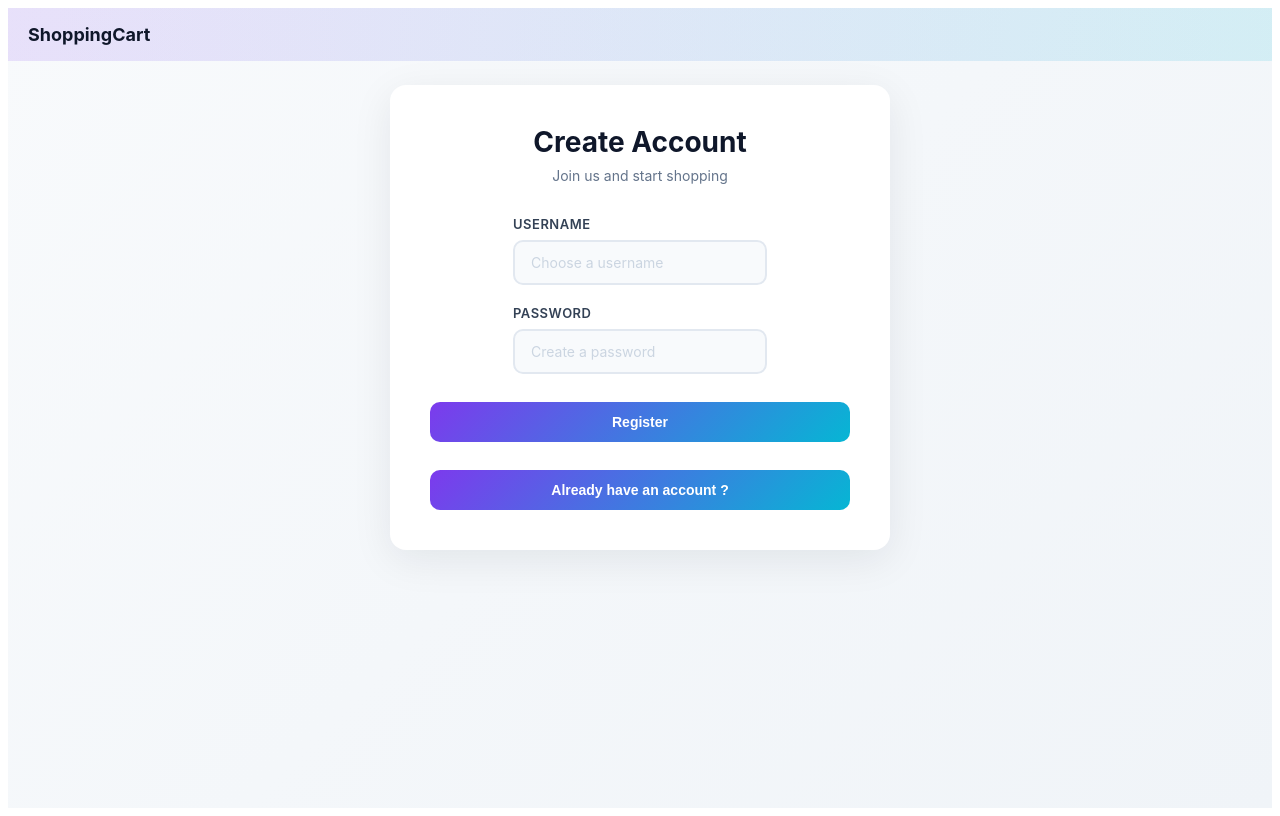
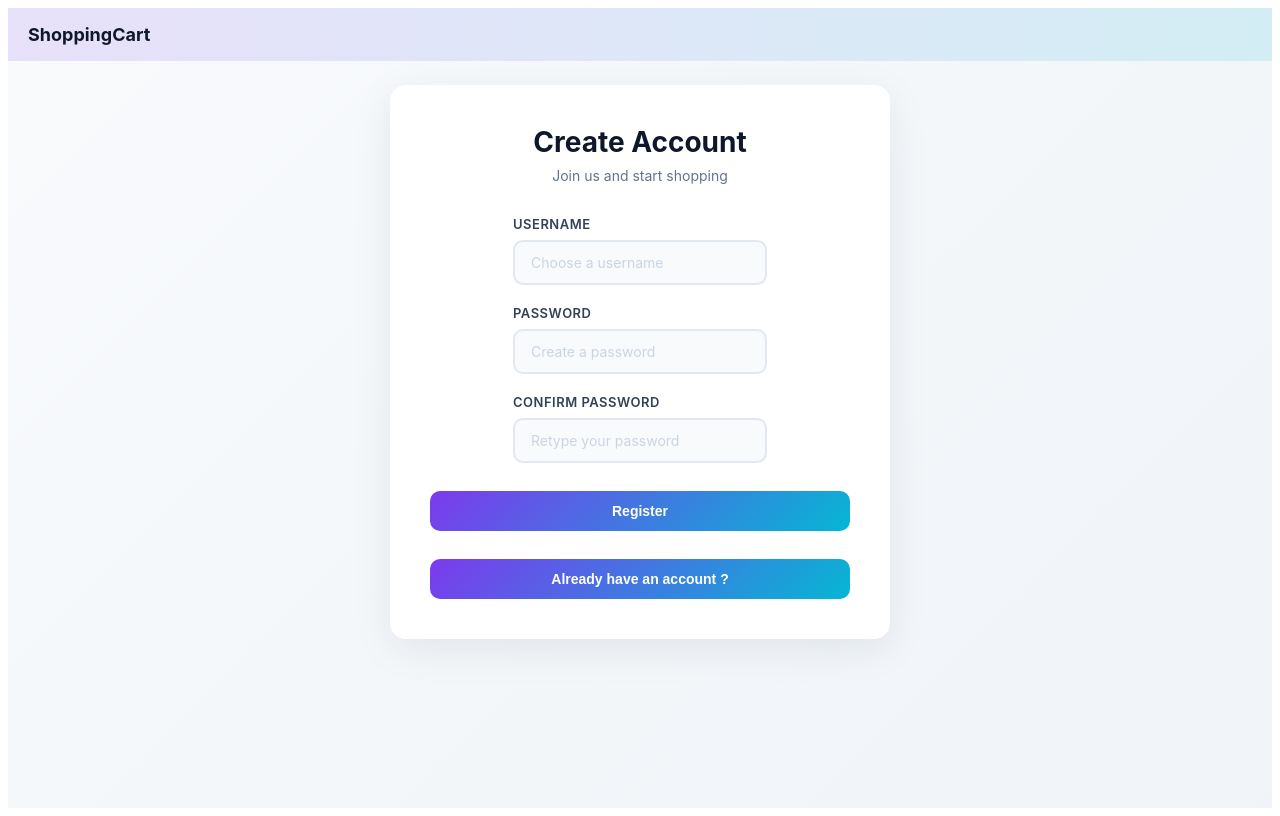
Before and after one commit to nndv-rs/shopping-cart, a Vue app: page /pages/registeration.html in a window 1280 px wide. Built offline with nearby package versions, Linux system fonts and the light colour scheme.

Commit message:
Add username and password length validation when registering

```diff
--- a/src/pages/registeration/Registeration.vue
+++ b/src/pages/registeration/Registeration.vue
@@ -28,18 +28,26 @@ onMounted(() => {
 
 const username = ref('')
 const password = ref('')
+const confirmPassword = ref('')
 
 // Function for registering a new user
 function register() {
     // Check for blank input
-    if (username.value == "" || password.value == "") {
+    if (username.value.length < 5 || password.value.length < 5) {
         showModal({
             title: 'Invalid Input',
-            message: 'Username And/Or Password cannot be left blank',
+            message: 'Username and password must be at least 5 characters long.',
             showConfirm: false,
         })
     } else {
-        // Check for registeration status
+        // Check if Password and Confirm Password are the same
+        if (password.value !== confirmPassword.value) {
+            showModal({
+                title: 'Password confirmation does not match',
+                message: 'Please check your password again.',
+                showConfirm: false,
+            })
+        } else {
             const registerStatus = authenticationStore.registerNewUser(username.value, password.value)
             switch(registerStatus) {
                 case 'registerSuccess': // Registeration is successful, immediately login into the new account and go to home page
@@ -65,6 +73,7 @@ function register() {
                         showConfirm: false,
                     })
                     break;
+            }
         }
     }
 }
@@ -100,6 +109,12 @@ function register() {
                         <input v-model="password" id="password" type="password" placeholder="Create a password" required />
                     </div>
                 </div>
+                <div class="form-group">
+                    <label for="password">Confirm Password</label>
+                    <div class="input-wrapper">
+                        <input v-model="confirmPassword" id="password" type="password" placeholder="Retype your password" required />
+                    </div>
+                </div>
                 <button type="submit" class="btn btn-primary">Register</button>
                 <button class="btn btn-primary"  @click="go('/pages/login.html')">Already have an account ?</button>
             </form>
```
Lines whose indentation alone changed are shown as unchanged.
